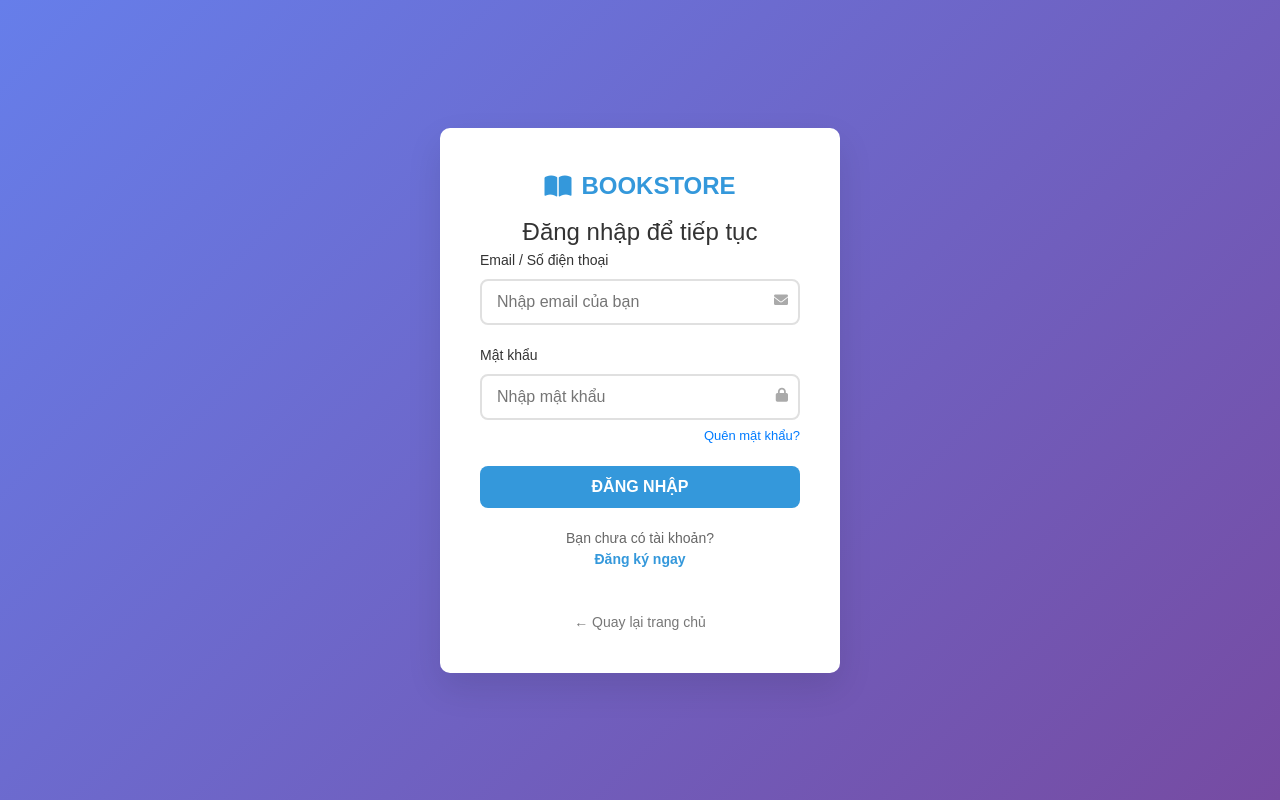
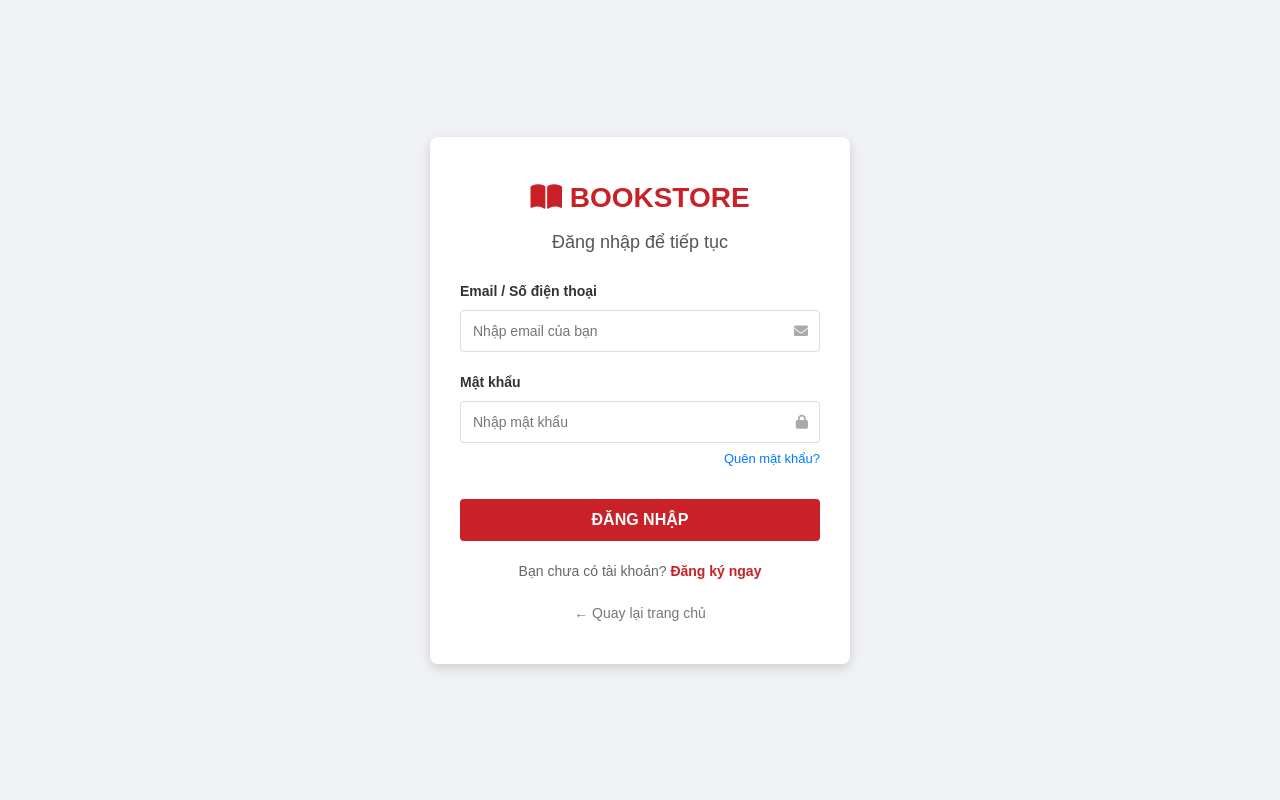
Before and after one commit to PhanDinh2005/bookstore-project, a website: page frontend/pages/login.html in a window 1280 px wide. Drawn offline with Linux system fonts and the light colour scheme.

Commit message:
quay lại css cũ
Removed styles related to admin login interface.

```diff
--- a/frontend/styles/main.css
+++ b/frontend/styles/main.css
@@ -2554,175 +2554,3 @@ ul {
   padding: 0 20px;
   box-sizing: border-box;
 }
-/* Admin Login Styles */
-.auth-body {
-    background: linear-gradient(135deg, #667eea 0%, #764ba2 100%);
-    min-height: 100vh;
-    display: flex;
-    align-items: center;
-    justify-content: center;
-    padding: 20px;
-}
-
-.auth-container {
-    background: white;
-    padding: 40px;
-    border-radius: 10px;
-    box-shadow: 0 15px 35px rgba(0,0,0,0.1);
-    width: 100%;
-    max-width: 400px;
-}
-
-.auth-header {
-    text-align: center;
-    margin-bottom: 30px;
-}
-
-.auth-logo {
-    font-size: 24px;
-    font-weight: bold;
-    color: #3498db;
-    text-decoration: none;
-    display: flex;
-    align-items: center;
-    justify-content: center;
-    gap: 10px;
-    margin-bottom: 10px;
-}
-
-.auth-title {
-    color: #333;
-    margin: 0;
-    font-size: 24px;
-}
-
-.auth-form {
-    margin-bottom: 20px;
-}
-
-.form-group {
-    position: relative;
-    margin-bottom: 20px;
-}
-
-.form-group label {
-    display: block;
-    margin-bottom: 8px;
-    font-weight: 500;
-    color: #333;
-}
-
-.form-group input {
-    width: 100%;
-    padding: 12px 45px 12px 15px;
-    border: 2px solid #e0e0e0;
-    border-radius: 8px;
-    font-size: 16px;
-    transition: all 0.3s;
-}
-
-.form-group input:focus {
-    border-color: #3498db;
-    outline: none;
-    box-shadow: 0 0 0 3px rgba(52, 152, 219, 0.1);
-}
-
-.input-icon {
-    position: absolute;
-    right: 15px;
-    top: 50%;
-    transform: translateY(-50%);
-    color: #999;
-}
-
-.btn-auth {
-    width: 100%;
-    padding: 12px;
-    background: #3498db;
-    color: white;
-    border: none;
-    border-radius: 8px;
-    font-size: 16px;
-    font-weight: 600;
-    cursor: pointer;
-    transition: background 0.3s;
-    display: flex;
-    align-items: center;
-    justify-content: center;
-    gap: 8px;
-}
-
-.btn-auth:hover {
-    background: #2980b9;
-}
-
-.btn-auth:disabled {
-    background: #bdc3c7;
-    cursor: not-allowed;
-}
-
-.auth-footer {
-    text-align: center;
-    margin-top: 20px;
-}
-
-.auth-footer a {
-    color: #3498db;
-    text-decoration: none;
-    font-size: 14px;
-    display: flex;
-    align-items: center;
-    justify-content: center;
-    gap: 5px;
-}
-
-.auth-footer a:hover {
-    text-decoration: underline;
-}
-
-.security-notice {
-    background: #f8f9fa;
-    padding: 15px;
-    border-radius: 8px;
-    border-left: 4px solid #e74c3c;
-    margin-top: 20px;
-}
-
-.security-notice h4 {
-    margin: 0 0 10px 0;
-    color: #e74c3c;
-    display: flex;
-    align-items: center;
-    gap: 8px;
-}
-
-.security-notice p {
-    margin: 5px 0;
-    font-size: 13px;
-    color: #666;
-}
-
-/* Loading state */
-.loading {
-    position: relative;
-    pointer-events: none;
-}
-
-.loading::after {
-    content: '';
-    position: absolute;
-    top: 50%;
-    right: 15px;
-    transform: translateY(-50%);
-    width: 20px;
-    height: 20px;
-    border: 2px solid transparent;
-    border-top: 2px solid #3498db;
-    border-radius: 50%;
-    animation: spin 1s linear infinite;
-}
-
-@keyframes spin {
-    0% { transform: translateY(-50%) rotate(0deg); }
-    100% { transform: translateY(-50%) rotate(360deg); }
-}
```
